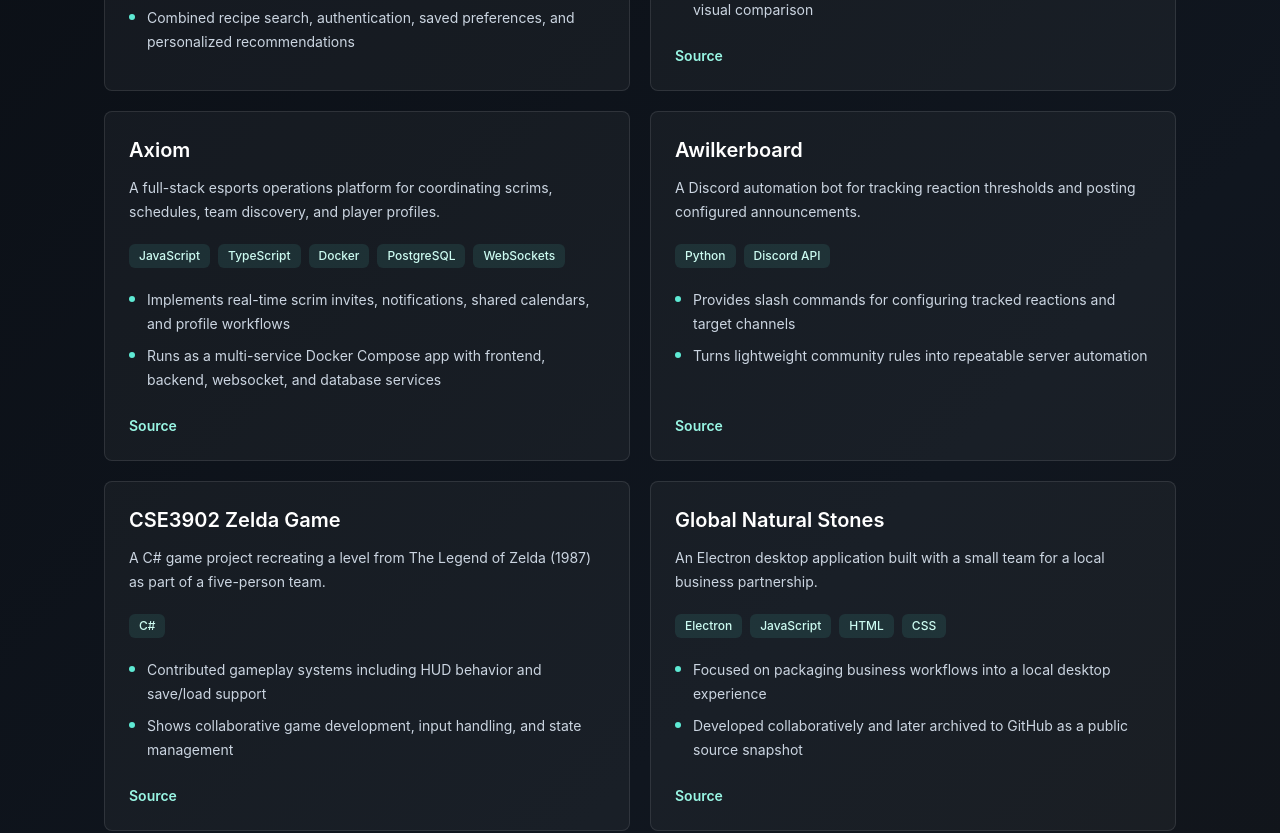
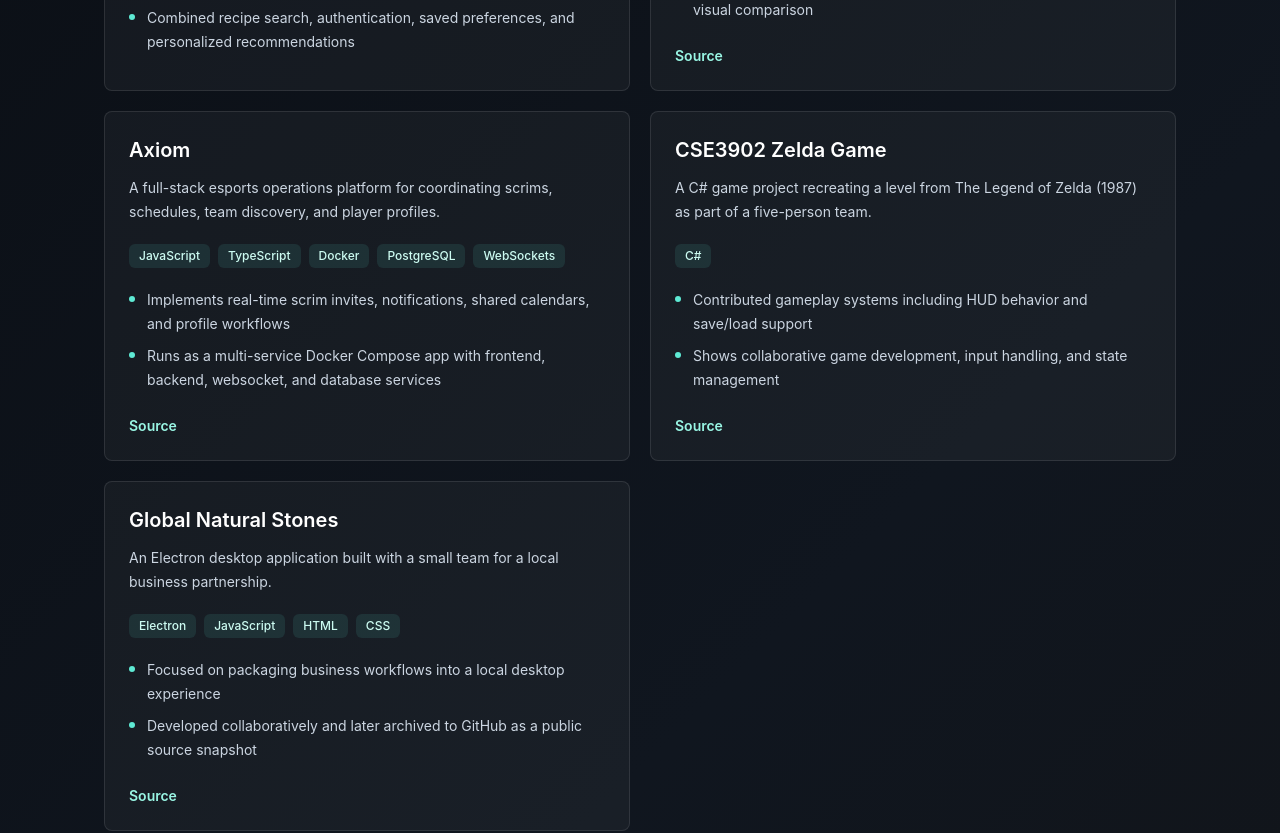
Before and after one commit to Awilkes21/portfolio, a Next.js app: page / in a window 1280 px wide. Shown: the part 1280-2113 px from the top of the page. Built offline with nearby package versions, Linux system fonts and the light colour scheme.

Commit message:
Remove discord bot project

```diff
--- a/src/data/projects.ts
+++ b/src/data/projects.ts
@@ -41,17 +41,6 @@
     githubUrl: "https://github.com/Awilkes21/axiom"
   },
   {
-    title: "Awilkerboard",
-    description:
-      "A Discord automation bot for tracking reaction thresholds and posting configured announcements.",
-    techStack: ["Python", "Discord API"],
-    highlights: [
-      "Provides slash commands for configuring tracked reactions and target channels",
-      "Turns lightweight community rules into repeatable server automation"
-    ],
-    githubUrl: "https://github.com/Awilkes21/awilkerboard"
-  },
-  {
     title: "CSE3902 Zelda Game",
     description:
       "A C# game project recreating a level from The Legend of Zelda (1987) as part of a five-person team.",
--- a/src/data/skills.ts
+++ b/src/data/skills.ts
@@ -14,7 +14,7 @@
   },
   {
     title: "Data & Platforms",
-    skills: ["DuckDB", "PostgreSQL", "SQLite", "Elasticsearch", "Discord API", "WebSockets"]
+    skills: ["DuckDB", "PostgreSQL", "SQLite", "Elasticsearch", "WebSockets"]
   },
   {
     title: "Tools",
```
